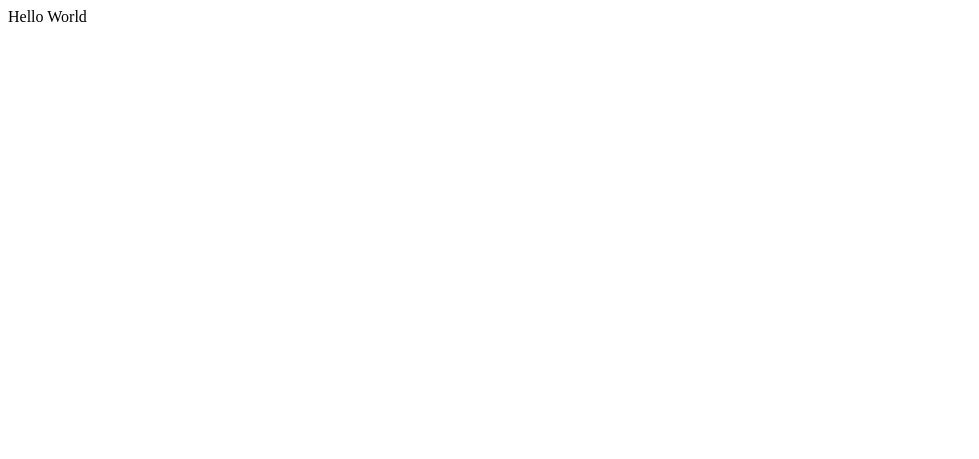
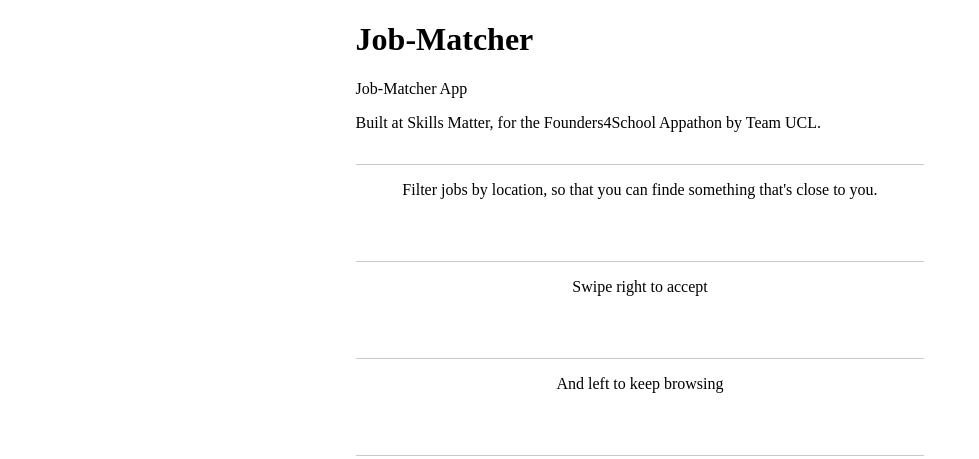
Before and after one commit to bakshi41c/Job-Matcher, a plain HTML site: page index.html in a window 1280 px wide. Shown: the whole page, without its empty margins (0-979 px from the left). Drawn offline with Linux system fonts and the light colour scheme.

Commit message:
update web page

```diff
--- a/index.html
+++ b/index.html
@@ -1,5 +1,58 @@
 <!doctype html>
 <html>
-<head><title>Job-Matcher</title></head>
-<body>Hello World</body>
+<head>
+	<title>Job-Matcher</title>
+	<style>
+		.body-container {
+			width:45%;
+			margin:auto;
+		}
+		.description {
+			margin-bottom:1rem;
+		}
+		.acknowledgements{
+			margin-bottom:2rem;
+		}
+		.feature {
+			text-align: center;
+			border-top: 1px solid rgb(200,200,200);
+			border-bottom: 1px solid rgb(200,200,200);
+			min-height: 4rem;
+			padding: 1rem;
+		}
+		.feature:not(:first-child) {
+			border-top:none;
+		}
+		.feature-description {
+		}
+	</style>
+</head>
+<body>
+	<div class="body-container">
+		<h1>Job-Matcher</h1>
+		<div class="description">
+			Job-Matcher App
+		</div>
+		<div class="acknowledgements">
+			Built at Skills Matter, for the Founders4School Appathon by Team UCL.
+		</div>
+		<div class="features">
+			<div class="feature">
+				<span class="feature-description">
+					Filter jobs by location, so that you can finde something that's close to you.
+				</span>
+			</div>
+			<div class="feature">
+				<span class="feature-description">
+					Swipe right to accept
+				</span>
+			</div>
+			<div class="feature">
+				<span class="feature-description">
+					And left to keep browsing
+				</span>
+			</div>
+		</div>
+	</div>
+</body>
 </html>
```
